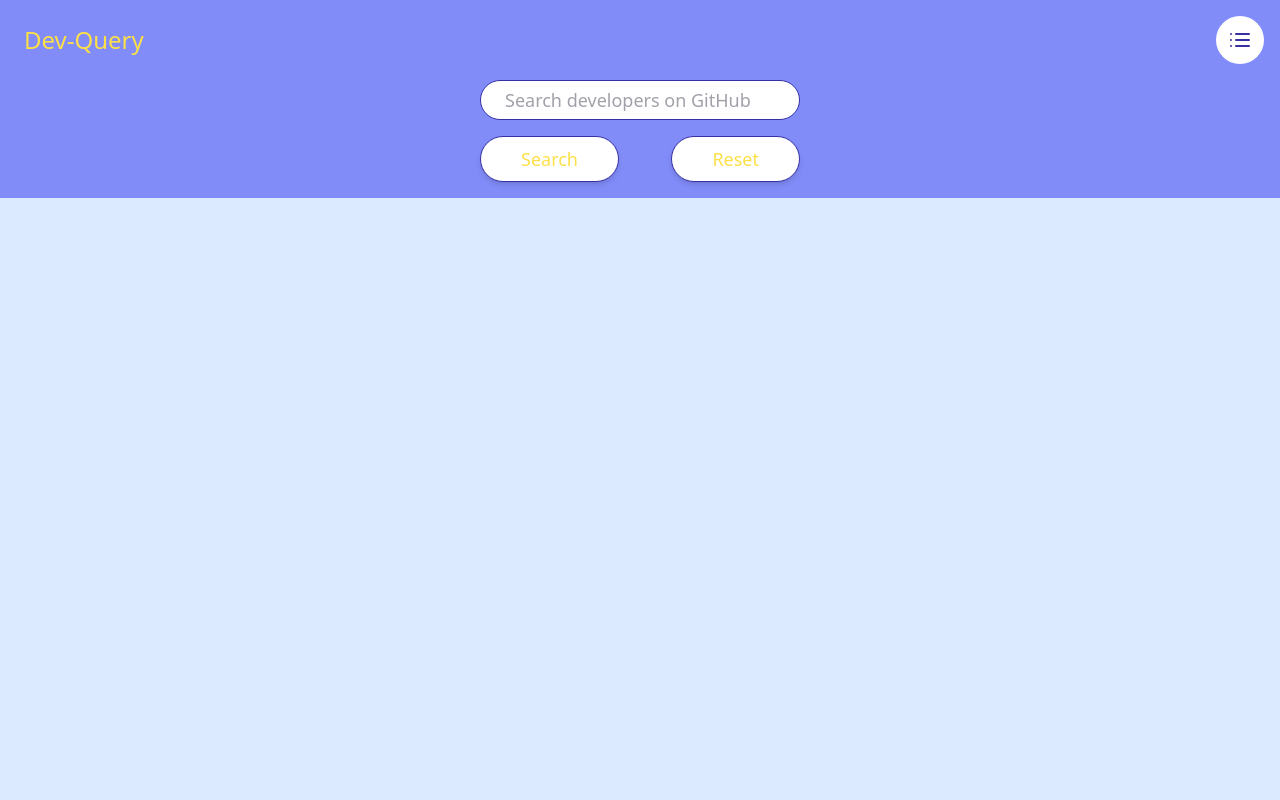
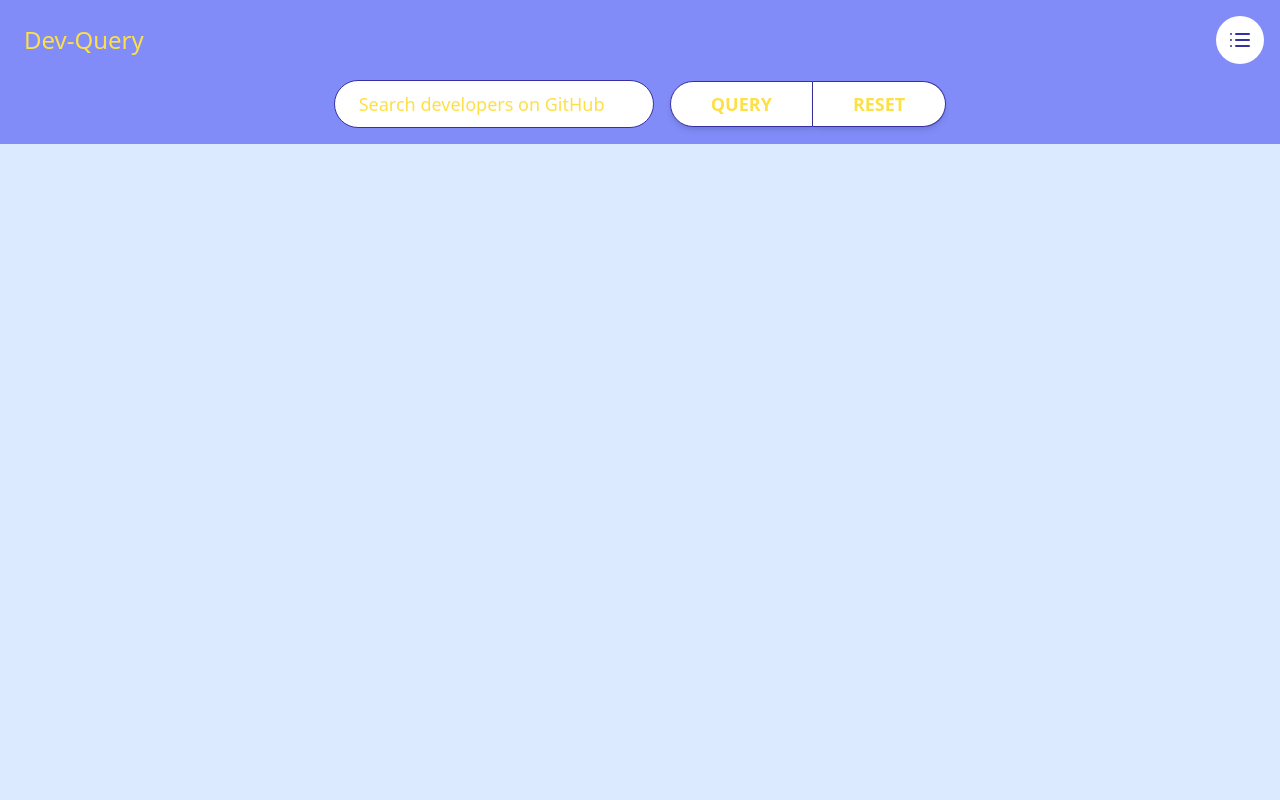
Before and after one commit to rockchalkwushock/dev-query, a Next.js app: page / in a window 1280 px wide. Shown: the top 800 px of the page. Built offline with nearby package versions, Linux system fonts and the light colour scheme.

Commit message:
feat(components): extracts out form into Form.tsx

```diff
--- /dev/null
+++ b/components/Form.tsx
@@ -0,0 +1,82 @@
+import * as React from 'react'
+import { useForm } from 'react-hook-form'
+
+import { Variables } from '@interfaces/github'
+
+type FormValues = Pick<Variables, 'query'>
+
+interface Props {
+  onChange: (values: FormValues) => void
+}
+
+export const Form: React.FC<Props> = ({ onChange }) => {
+  const {
+    formState: { errors, isSubmitted, isSubmitSuccessful },
+    handleSubmit,
+    register,
+    reset,
+  } = useForm<FormValues>()
+
+  React.useEffect(() => {
+    if (isSubmitSuccessful) {
+      reset({ query: '' })
+    }
+
+    if (isSubmitted) {
+      reset(
+        { query: '' },
+        {
+          keepDirty: false,
+          keepErrors: true,
+          keepTouched: false,
+        }
+      )
+    }
+  }, [isSubmitted, isSubmitSuccessful, reset])
+
+  const onSubmit = handleSubmit(values => onChange(values))
+
+  return (
+    <form
+      className="flex flex-col items-center justify-center space-y-4 w-full md:flex-row md:space-x-4 md:space-y-0"
+      onSubmit={onSubmit}
+    >
+      <input
+        className={`h-12 px-6 py-2 rounded-3xl text-lg w-80 ${
+          !!errors.query
+            ? 'border-2 border-red-500 placeholder-red-500'
+            : 'border border-indigo-800 placeholder-current'
+        }`}
+        placeholder={
+          !!errors.query ? errors.query.message : 'Search developers on GitHub'
+        }
+        type="text"
+        {...register('query', {
+          minLength: {
+            message: 'Must be at least 3 characters.',
+            value: 3,
+          },
+          required: 'You must submit a query value.',
+        })}
+      />
+      <div className="flex">
+        <button
+          className={`bg-white border border-indigo-800 font-semibold px-10 py-2 rounded-bl-3xl rounded-tl-3xl shadow-md text-lg uppercase ${
+            !!errors.query ? 'cursor-not-allowed opacity-75' : ''
+          }`}
+          disabled={!!errors.query}
+          type="submit"
+        >
+          Query
+        </button>
+        <button
+          className="bg-white border border-l-0 border-indigo-800 font-semibold px-10 py-2 rounded-br-3xl rounded-tr-3xl shadow-md text-lg uppercase"
+          onClick={() => reset()}
+          type="reset"
+        >
+          Reset
+        </button>
+      </div>
+    </form>
+  )
+}
--- a/pages/index.tsx
+++ b/pages/index.tsx
@@ -1,6 +1,6 @@
 import * as React from 'react'
-import { useForm } from 'react-hook-form'
 
+import { Form } from '@components/Form'
 import { useLayout } from '@hooks/useLayout'
 import { Variables } from '@interfaces/github'
 import { GridLayout } from '@layouts/GridLayout'
@@ -10,19 +10,17 @@ import { useSearch } from '@hooks/useSearch'
 // import { PageInfo } from '@interfaces/github'
 // import { Maybe } from '@interfaces/helpers'
 
-type FormValues = {
-  query: string
-}
+type OnChangeFn = (values: Pick<Variables, 'query'>) => void
 
 const Home: React.FC = () => {
   // Used to toggle between Grid & List Layout.
   const { layout } = useLayout()
   // Used for getting form values & cursor values to pass to useSearch.
   const [values, setValues] = React.useState<Variables>({ query: '' })
-  // Create form.
-  const { register, reset, handleSubmit } = useForm<FormValues>()
-  // Register onSubmit.
-  const onSubmit = handleSubmit(values => setValues(values))
+
+  const onChange = React.useCallback<OnChangeFn>(formValues => {
+    setValues(formValues)
+  }, [])
 
   // const [pageInfo, setPageInfo] = React.useState<Maybe<PageInfo>>(null)
 
@@ -54,32 +52,7 @@ const Home: React.FC = () => {
 
   return (
     <div className="flex flex-col items-center relative space-y-4 w-full">
-      <form
-        className="flex flex-col items-center justify-center space-y-4 w-full"
-        onSubmit={onSubmit}
-      >
-        <input
-          className="border border-indigo-800 h-10 px-6 py-2 rounded-3xl text-lg w-80"
-          placeholder="Search developers on GitHub"
-          type="text"
-          {...register('query', { required: true })}
-        />
-        <div className="flex justify-between w-80">
-          <button
-            className="bg-white border border-indigo-800 px-10 py-2 rounded-3xl shadow-md text-lg"
-            type="submit"
-          >
-            Search
-          </button>
-          <button
-            className="bg-white border border-indigo-800 px-10 py-2 rounded-3xl shadow-md text-lg"
-            onClick={() => reset()}
-            type="reset"
-          >
-            Reset
-          </button>
-        </div>
-      </form>
+      <Form onChange={onChange} />
       {status === 'error' && <h1>Error</h1>}
       {status === 'loading' && <h1>Loading...</h1>}
       {status === 'success' && data && (
```
